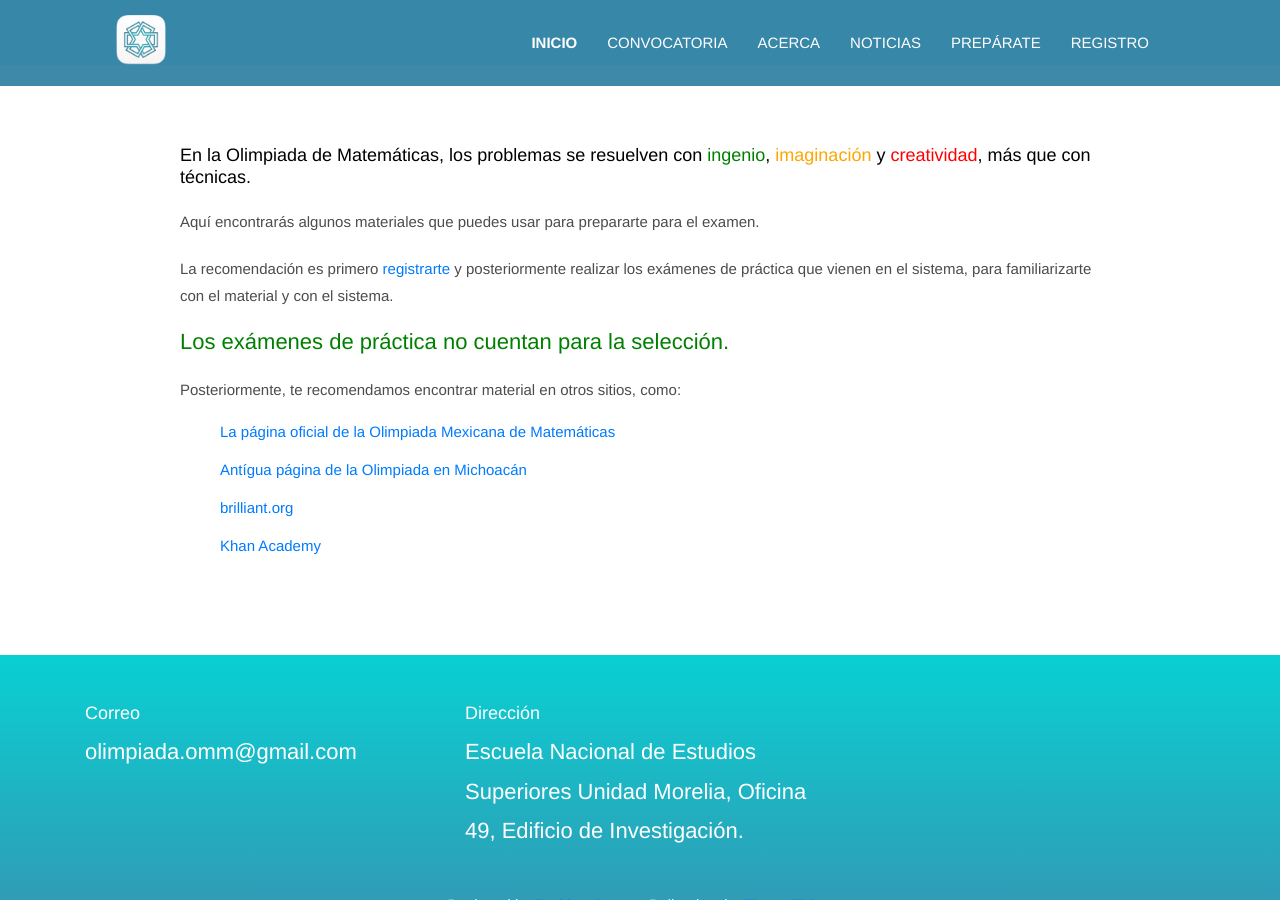
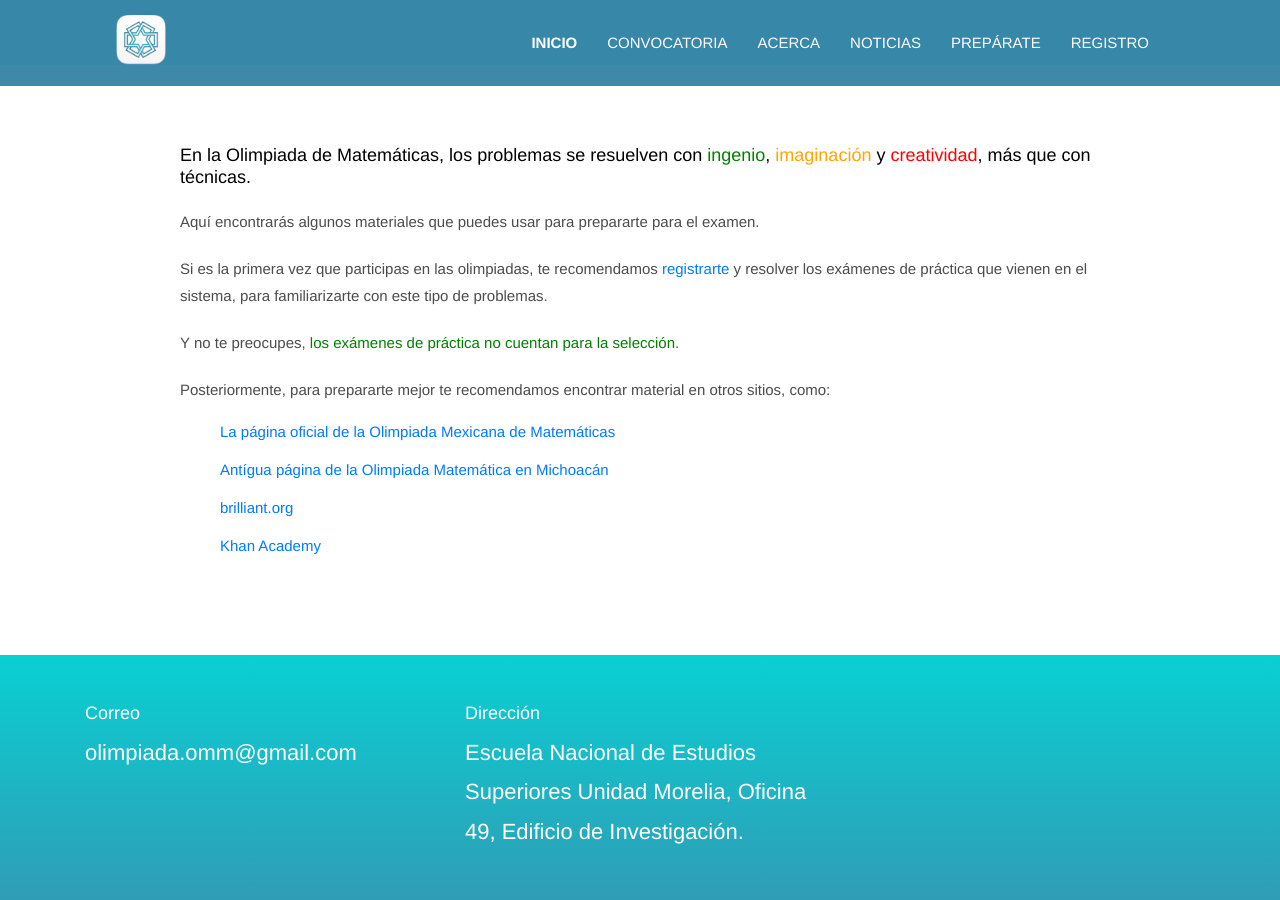
Before and after one commit to OlimpiadaMatematicasMichoacan/WOMM, a Jekyll site: the page built from _pages/preparate.md, in a window 1280 px wide and 900 px high, scrolled down 439 px. Built offline with Jekyll 4.4.1, drawn with Linux system fonts in a browser that asks for light colours.

Commit message:
Prepárate se ve mejor ahora

```diff
--- a/_pages/preparate.md
+++ b/_pages/preparate.md
@@ -7,13 +7,13 @@ title: Prepárate
 
 Aquí encontrarás algunos materiales que puedes usar para prepararte para el examen.
 
-La recomendación es primero [registrarte](/registro) y posteriormente realizar los exámenes de práctica que vienen en el sistema, para familiarizarte con el material y con el sistema.
+Si es la primera vez que participas en las olimpiadas, te recomendamos  [registrarte](/registro) y resolver los exámenes de práctica que vienen en el sistema, para familiarizarte con este tipo de problemas.
 
-#### <span style="color:green">Los exámenes de práctica no cuentan para la selección.</span>
+Y no te preocupes, <span style="color:green">los exámenes de práctica no cuentan para la selección.</span>
 
-Posteriormente, te recomendamos encontrar material en otros sitios, como:
+Posteriormente, para prepararte mejor te recomendamos encontrar material en otros sitios, como:
 
 - [La página oficial de la Olimpiada Mexicana de Matemáticas](https://www.ommenlinea.org/)
-- [Antígua página de la Olimpiada en Michoacán](http://ichi.fismat.umich.mx/omm/recursos/)
+- [Antígua página de la Olimpiada Matemática en Michoacán](http://ichi.fismat.umich.mx/omm/recursos/)
 - [brilliant.org](https://brilliant.org)
 - [Khan Academy](https://www.khanacademy.org/)
```
